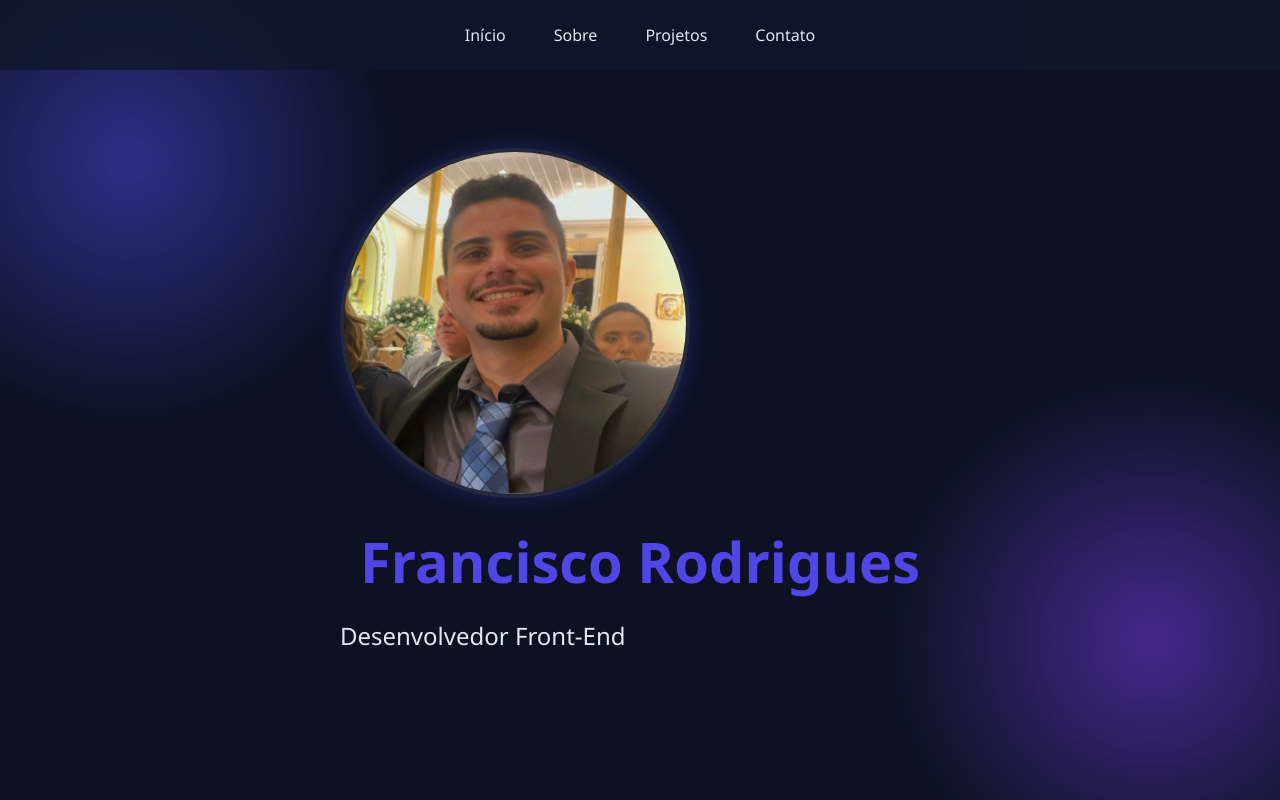
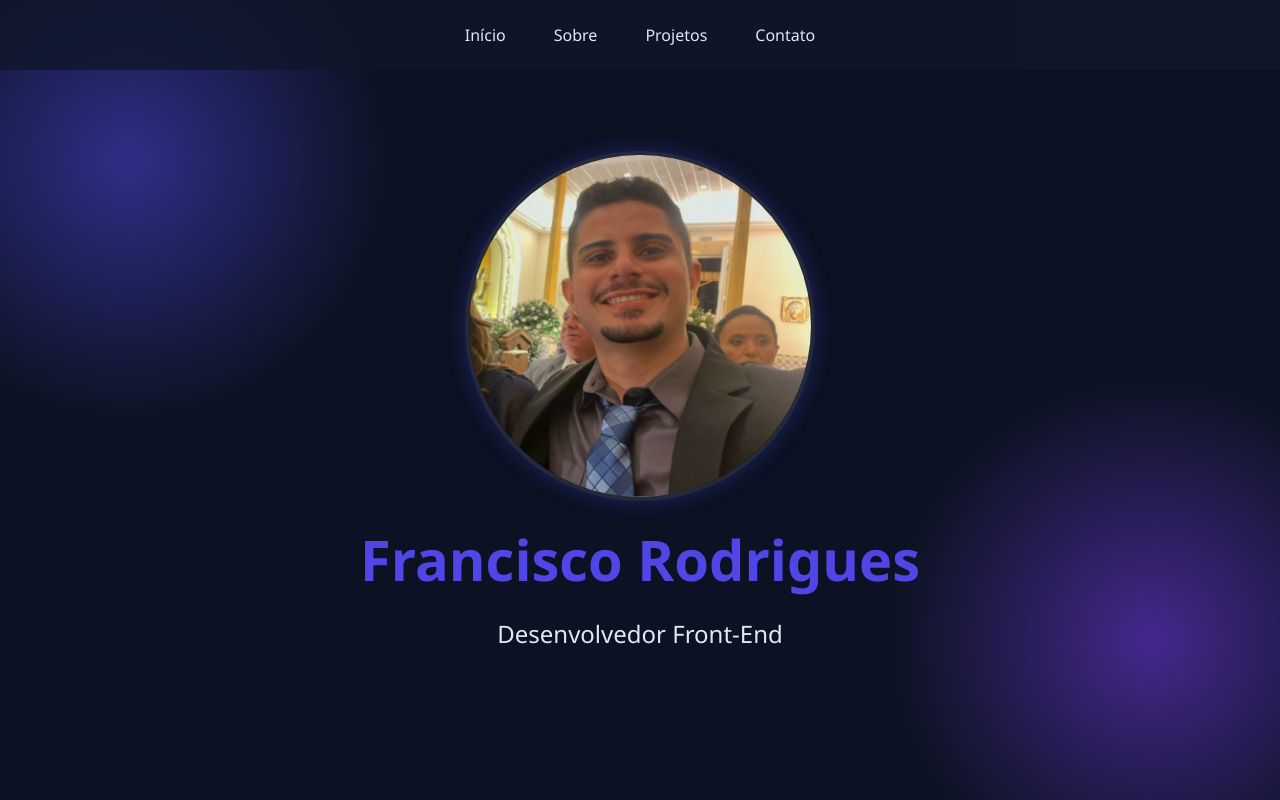
Before and after one commit to franciscojose96/MyPortfolio, a plain HTML site: page index.html in a window 1280 px wide. Shown: the top 800 px of the page. Drawn offline with Linux system fonts and the light colour scheme.

Commit message:
style: ajustes inicio

```diff
--- a/index.html
+++ b/index.html
@@ -20,8 +20,9 @@
     </nav>
 
     <main id="inicio" class="cabecalho">
-        <div>
-            <img class="foto-perfil" src="/img/perfil.jpeg" alt="foto perfil Francisco">
+
+        <img class="foto-perfil" src="/img/perfil.jpeg" alt="foto perfil Francisco">
+        <div class="div-main">
             <h1>Francisco Rodrigues</h1>
             <p class="cabecalho-sub-titulo">Desenvolvedor Front-End</p>
         </div>
--- a/style.css
+++ b/style.css
@@ -66,6 +66,13 @@ body {
 
 /* main */
 
+.div-main {
+    display: flex;
+    flex-direction: column;
+    justify-content: center;
+}
+
+
 .cabecalho {
     min-height: 100vh;
     display: flex;
@@ -75,6 +82,8 @@ body {
 }
 
 .foto-perfil {
+    display: flex;
+    justify-content: center;
     width: 350px;
     height: 350px;
     box-shadow: 0 0 20px rgba(79, 70, 229, 0.3);
@@ -93,6 +102,7 @@ h1 {
 .cabecalho-sub-titulo {
     font-size: 1.5rem;
     color: var(--claro);
+    text-align: center;
 }
 
 
```
